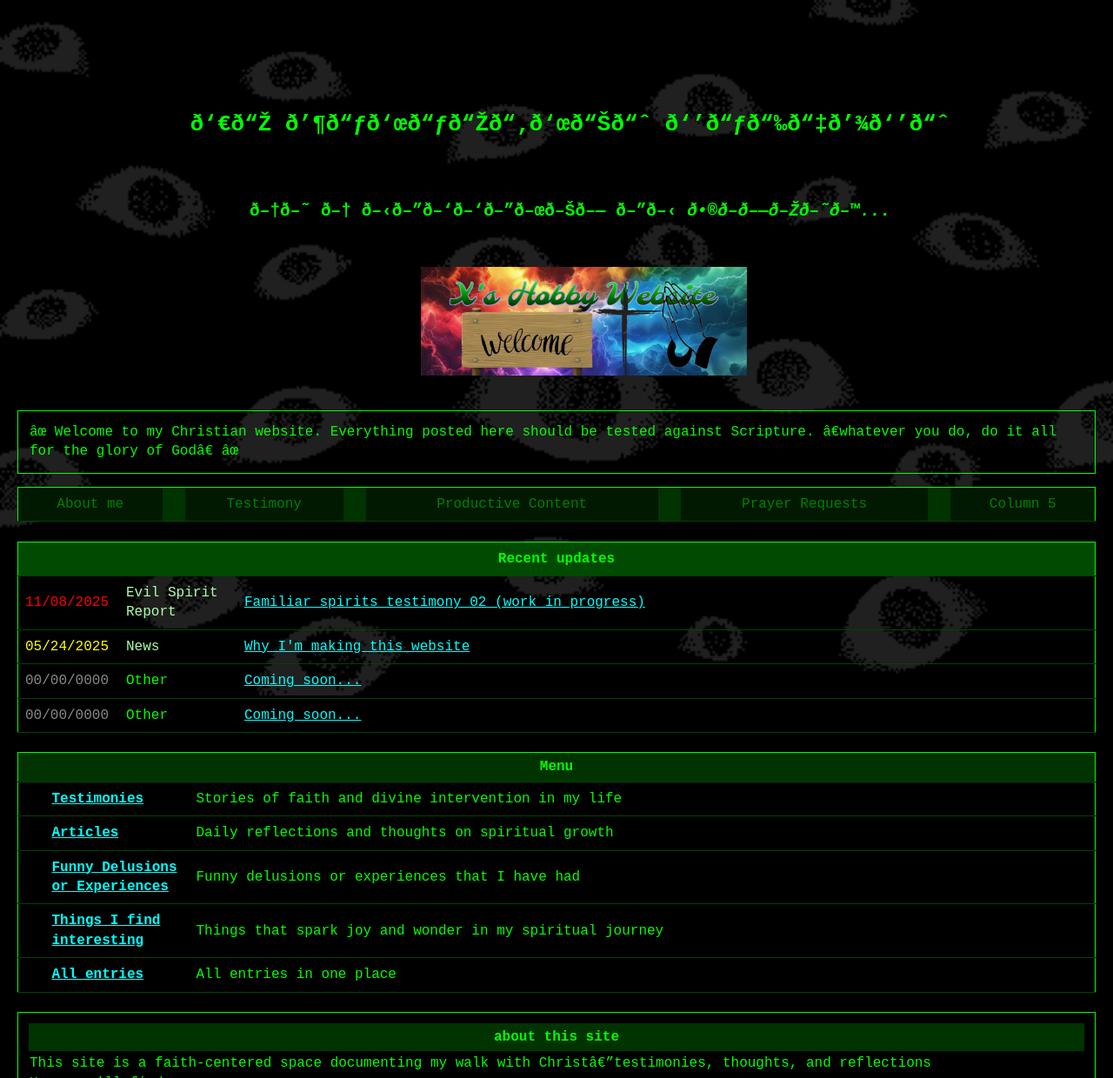
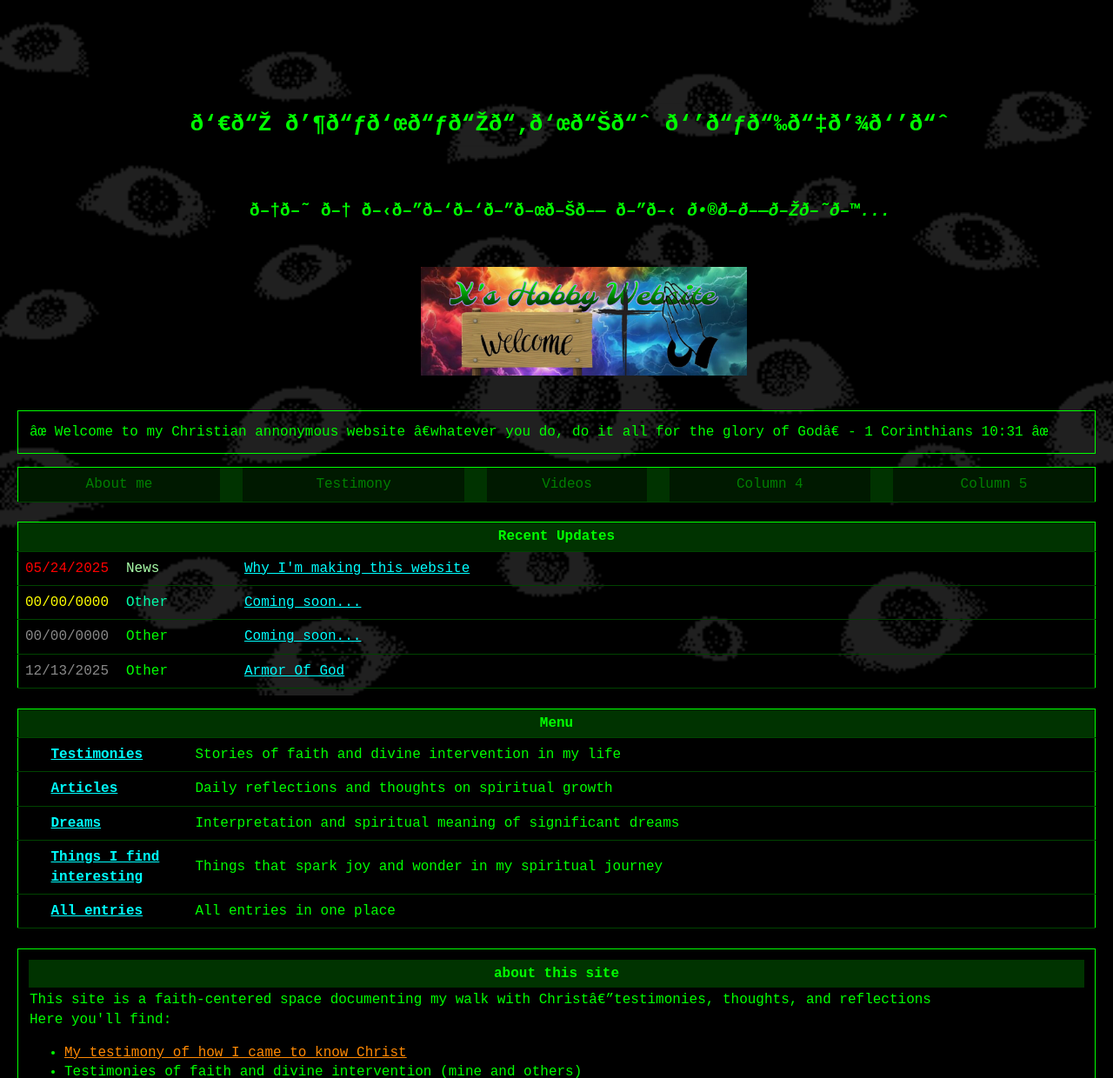
Before and after one commit to pxavierprof2006-star/Website1, a plain HTML site: page index.html in a window 1280 px wide. Shown: the top 1240 px of the page at 87% size. Drawn offline with Linux system fonts and the light colour scheme.

Commit message:
Add files via upload

```diff
--- a/index.html
+++ b/index.html
@@ -275,8 +275,8 @@
             <td>
                 <!-- SPAN is like a small box around specific text -->
                 <!-- class="blink" makes the stars blink on and off -->
-                <span class="blink">✝</span> Welcome to my Christian website.
-                Everything posted here should be tested against Scripture. ”whatever you do, do it all for the glory of God” <span class="blink">✝</span>
+                <span class="blink">✝</span> Welcome to my Christian annonymous website
+                ”whatever you do, do it all for the glory of God” - 1 Corinthians 10:31 <span class="blink">✝</span>
                 <!-- BR = line break (starts a new line) -->
                 <br />
                 <span style="color: lightgreen;">
@@ -296,9 +296,9 @@
             <td style="width:10px; background-color: #003300;"></td>
             <td style="text-align: center;"><a href="column2.html" style="color: green; text-decoration: none;">Testimony</a></td>
             <td style="width:10px; background-color: #003300;"></td>
-            <td style="text-align: center;"><a href="column3.html" style="color: green; text-decoration: none;">Productive Content</a></td>
+            <td style="text-align: center;"><a href="column3.html" style="color: green; text-decoration: none;">Videos</a></td>
             <td style="width:10px; background-color: #003300;"></td>
-            <td style="text-align: center;"><a href="prayerrequests.html" style="color: green; text-decoration: none;">Prayer Requests</a></td>
+            <td style="text-align: center;"><a href="column4.html" style="color: green; text-decoration: none;">Column 4</a></td>
             <td style="width:10px; background-color: #003300;"></td>
             <td style="text-align: center;"><a href="column5.html" style="color: green; text-decoration: none;">Column 5</a></td>
         </tr>
@@ -308,25 +308,25 @@
     <!-- Table showing recent updates/posts -->
     <table class="table_update">
         <tr>
-            <td colspan="3" style="background-color: #014a01; color: #00ff00; text-align: center; font-weight: bold;">
-                Recent updates
-            </td>
+            <!-- colspan="3" means this cell spans across 3 columns (combines 3 cells into 1) -->
+            <td class="table-title" colspan="3">Recent Updates</td>
         </tr>
+        <!-- Each TR below is a row showing one update -->
         <tr>
             <!-- Date column - class="new" makes it red -->
-            <td class="new">11/08/2025</td>
+            <td class="new">05/24/2025</td>
             <!-- Category column - class="testimonies" makes it light green -->
-            <td class="testimonies">Evil Spirit Report</td>
+            <td class="testimonies">News</td>
             <!-- Link column - A tag creates a clickable link -->
             <!-- href tells the browser which page to go to when clicked -->
-            <td><a href="api\categories\testimonies\familiarspirittestimony2.html">Familiar spirits testimony 02 (work in progress)</a></td>
+            <td><a href="api\categories\all\entry_01.html">Why I'm making this website</a></td>
         </tr>
         <tr>
             <!-- class="next" makes the date yellow -->
-            <td class="next">05/24/2025</td>
+            <td class="next">00/00/0000</td>
             <!-- class="dreams" makes it turquoise -->
-            <td class="testimonies">News</td>
-            <td><a href="api\categories\all\entry_01.html">Why I'm making this website</a></td>
+            <td class="dreams">Other</td>
+            <td><a href="entry2.html">Coming soon...</a></td>
         </tr>
         <tr>
             <!-- class="old" makes the date gray -->
@@ -336,9 +336,9 @@
             <td><a href="entry3.html">Coming soon...</a></td>
         </tr>
         <tr>
-            <td class="old">00/00/0000</td>
+            <td class="old">12/13/2025</td>
             <td class="journal">Other</td>
-            <td><a href="entry4.html">Coming soon...</a></td>
+            <td><a href="\Website\api\categories\all\Master Notes.html">Armor Of God</a></td>
         </tr>
     </table>
     <!-- End of Recent Updates table -->
@@ -367,8 +367,8 @@
         </tr>
         <tr>
             <td></td>
-            <td class="menu-col"><a href="api/categories/delusions/entries">Funny Delusions or Experiences</a></td>
-            <td>Funny delusions or experiences that I have had</td>
+            <td class="menu-col"><a href="api/categories/dreams/entries">Dreams</a></td>
+            <td>Interpretation and spiritual meaning of significant dreams</td>
         </tr>
         <tr>
             <td></td>
@@ -377,7 +377,7 @@
         </tr>
         <tr>
             <td></td>
-            <td class="menu-col"><a href="api\categories\allentries.html">All entries</a></td>
+            <td class="menu-col"><a href="api/categories/all/entries">All entries</a></td>
             <td>All entries in one place</td>
         </tr>
     </table>
```
Also changed, not shown: importantlinks.txt (added).
